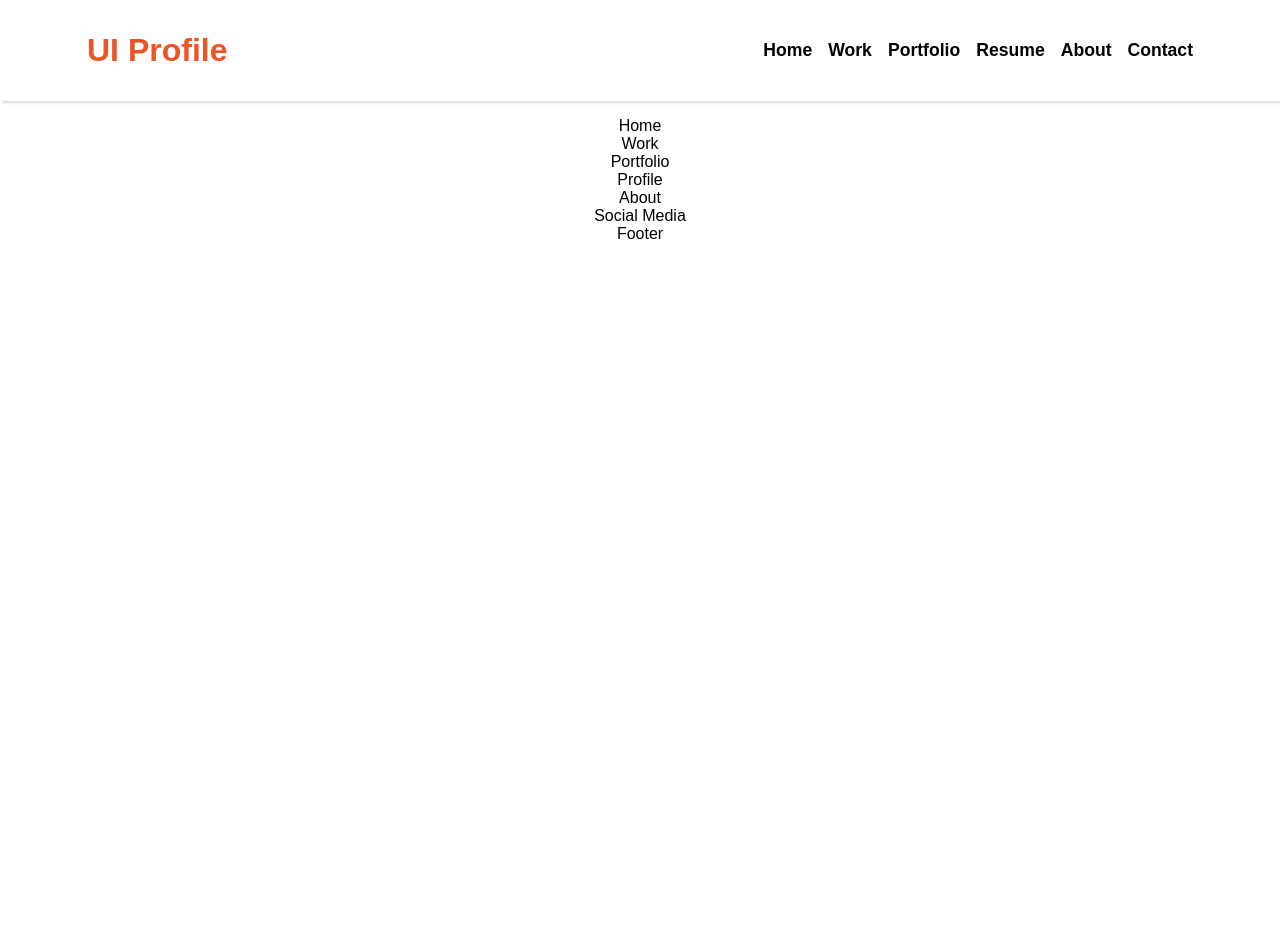
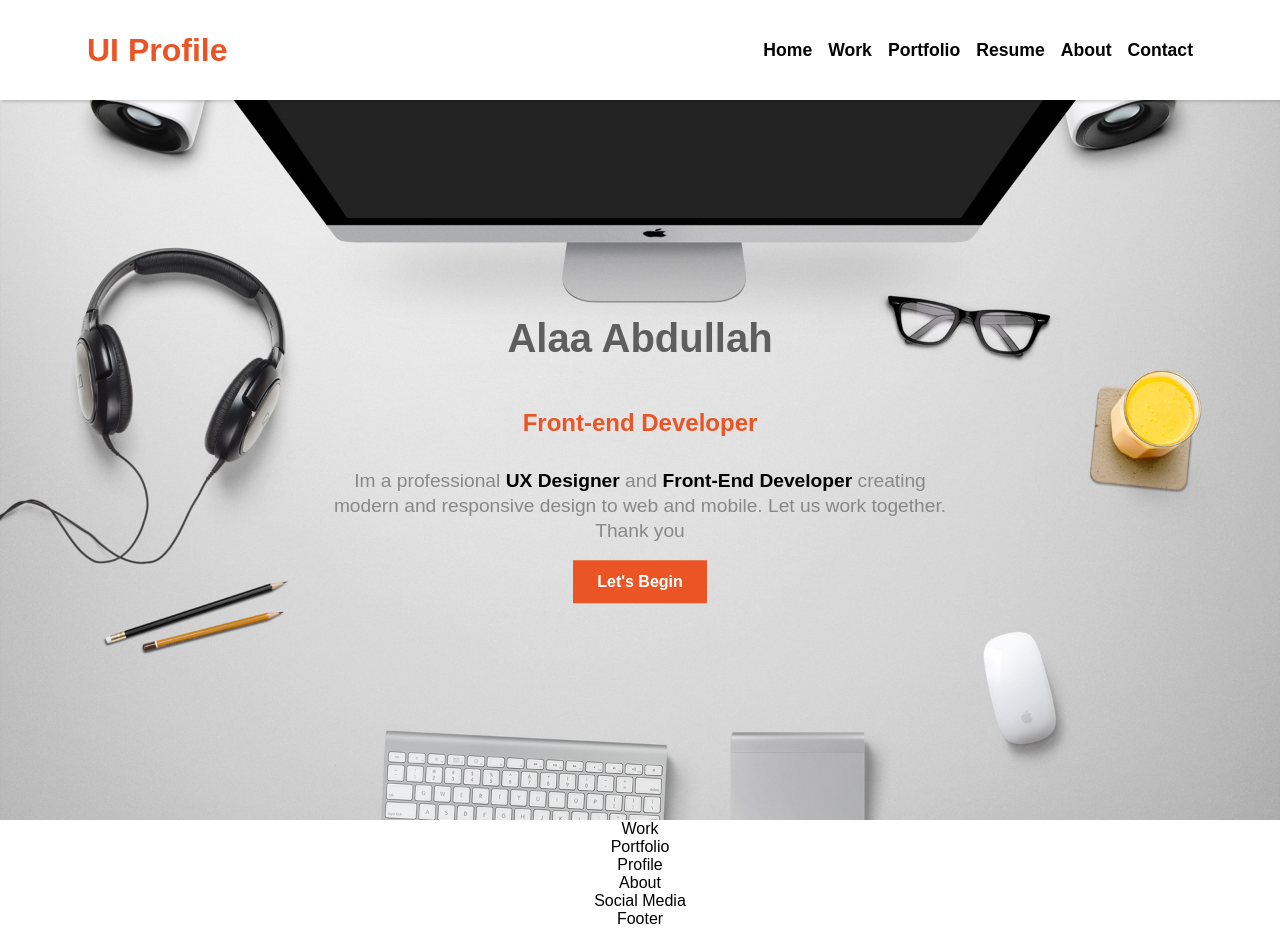
Before and after one commit to alaayasser741/UIPortfolio__Template_react, a React (Create React App) app: page / in a window 1280 px wide. Before the commit the page ends 800 px from the top, so only its background shows below. Built offline with nearby package versions, Linux system fonts and the light colour scheme.

Commit message:
add nav bar style

```diff
--- a/package.json
+++ b/package.json
@@ -9,6 +9,7 @@
     "axios": "^1.3.3",
     "react": "^18.2.0",
     "react-dom": "^18.2.0",
+    "react-icons": "^4.7.1",
     "react-router-dom": "^6.8.1",
     "react-scripts": "5.0.1",
     "styled-components": "^5.3.6",
--- a/src/components/Home/index.jsx
+++ b/src/components/Home/index.jsx
@@ -1,9 +1,19 @@
+/* eslint-disable react/jsx-pascal-case */
 import React from "react";
+import {Home__Section,Home__info,Home__title,Home__span,Home__disc,Home__btn} from'./style.js';
+
 const Home = () => {
     return (
-        <div>
-            Home
-        </div>
+        <Home__Section>
+            <div className="container">
+                <Home__info>
+                <Home__title>Alaa Abdullah</Home__title>
+                <Home__span>Front-end Developer</Home__span>
+                <Home__disc>Im a professional <span>UX Designer </span> and <span>Front-End Developer</span> creating modern and responsive design to web and mobile. Let us work together. Thank you</Home__disc>
+                <Home__btn href="https://www.linkedin.com/in/alaayasser741" target="_blank">Let's Begin</Home__btn>
+                </Home__info>
+            </div>
+        </Home__Section>
     );
 }
 export default Home;
--- /dev/null
+++ b/src/components/Home/style.js
@@ -0,0 +1,47 @@
+import styled from "styled-components";
+export const Home__Section = styled.div`
+  min-height: 90vh;
+  position: relative;
+  background: url('images/home-bg.jpg') center / cover no-repeat;
+  .container {
+    height: 100%;
+  }
+`;
+export const Home__info = styled.div`
+  display: flex;
+  flex-direction: column;
+  position: absolute;
+  gap: 1rem;
+  top: 50%;
+  left: 50%;
+  transform: translate(-50%, -50%);
+`;
+export const Home__title = styled.h2`
+  font-size: 2.5rem;
+  color: #5e5e5e;
+  font-weight: 700;
+  margin-block-end: 2rem;
+`;
+
+export const Home__span = styled.span`
+  font-size: 1.5rem;
+  font-weight: 600;
+  color: #eb5424;
+  margin-block-end: 1rem;
+`;
+export const Home__disc = styled.p`
+  font-size: 1.2rem;
+  color: #888;
+  line-height: 1.3;
+  span {
+    color: #000;
+    font-weight: 600;
+  }
+`;
+export const Home__btn = styled.a`
+  background: #eb5424;
+  color: #fff;
+  padding: 0.8rem 1.5rem;
+  margin-inline: auto;
+  font-weight: 600;
+`;
--- a/src/components/Navbar/index.jsx
+++ b/src/components/Navbar/index.jsx
@@ -1,16 +1,19 @@
 /* eslint-disable react/jsx-pascal-case */
-import React from "react";
+import React,{useRef} from "react";
 import { Link } from 'react-router-dom';
-import {Links__Anchor,Navbar__Links,NavbarSection,Navbar__Content,Navbar__Logo} from'./style.js';
-
+import {Links__Anchor,Navbar__Links,NavbarSection,Navbar__Content,Navbar__Logo,Menu__Icon} from'./style.js';
 
 const Navbar = () => {
+    const navRef = useRef();
+    const showMenu =()=>{
+        navRef.current.classList.toggle("responsive__nav")
+    }
     return (
         <NavbarSection>
             <div className="container">
                 <Navbar__Content>
                     <Navbar__Logo><Link to='/'>UI Profile</Link></Navbar__Logo>
-                    <Navbar__Links>
+                    <Navbar__Links ref={navRef}>
                         <li><Links__Anchor to='/'>Home</Links__Anchor></li>
                         <li><Links__Anchor href="#">Work</Links__Anchor></li>
                         <li><Links__Anchor href="#">Portfolio</Links__Anchor></li>
@@ -18,6 +21,8 @@ const Navbar = () => {
                         <li><Links__Anchor href="#">About</Links__Anchor></li>
                         <li><Links__Anchor to='/Contact'>Contact</Links__Anchor></li>
                     </Navbar__Links>
+
+                    <Menu__Icon onClick={showMenu} width="24" height="24" viewBox="0 0 24 24" fill="none" xmlns="http://www.w3.org/2000/svg"><path d="M22 18.0048C22 18.5544 21.5544 19 21.0048 19H12.9952C12.4456 19 12 18.5544 12 18.0048C12 17.4552 12.4456 17.0096 12.9952 17.0096H21.0048C21.5544 17.0096 22 17.4552 22 18.0048Z" fill="currentColor" /><path d="M22 12.0002C22 12.5499 21.5544 12.9954 21.0048 12.9954H2.99519C2.44556 12.9954 2 12.5499 2 12.0002C2 11.4506 2.44556 11.0051 2.99519 11.0051H21.0048C21.5544 11.0051 22 11.4506 22 12.0002Z" fill="currentColor" /><path d="M21.0048 6.99039C21.5544 6.99039 22 6.54482 22 5.99519C22 5.44556 21.5544 5 21.0048 5H8.99519C8.44556 5 8 5.44556 8 5.99519C8 6.54482 8.44556 6.99039 8.99519 6.99039H21.0048Z" fill="currentColor" /></Menu__Icon>
                 </Navbar__Content>
             </div>
         </NavbarSection>
--- a/src/components/Navbar/style.js
+++ b/src/components/Navbar/style.js
@@ -1,32 +1,94 @@
-import styled from 'styled-components';
-import { Link } from 'react-router-dom';
+import styled from "styled-components";
+import { Link } from "react-router-dom";
 
 export const NavbarSection = styled.div`
   padding-block: 2rem;
   box-shadow: rgba(0, 0, 0, 0.15) 1.95px 1.95px 2.6px;
-margin-block-end:1rem;
-`
+  z-index: 999;
+  height: 100px;
+  position: relative;
+`;
 export const Navbar__Content = styled.div`
-
   display: flex;
   justify-content: space-between;
   align-items: center;
-`
+`;
 export const Navbar__Logo = styled.h1`
-a{
-    color:#eb5424;
+  a {
+    color: #eb5424;
   }
-`
+`;
 export const Navbar__Links = styled.ul`
   display: flex;
-gap:1rem;
+  gap: 1rem;
   align-items: center;
-`
-export const Links__Anchor = (styled.a , styled(Link))`
+  @media (width <768px) {
+    display: none;
+    flex-direction: column;
+    position: absolute;
+    top: 100%;
+    right: 5%;
+    margin-block-start: 1rem;
+    padding-block: 1.5rem;
+    background: #eb5424;
+    padding-inline: 2rem;
+    align-items: start;
+    li{
+      a{
+        color:#fff;
+      }
+    }
+    &:after{
+    content: '';
+    position: absolute;
+    border: 15px solid;
+    border-color: transparent transparent #eb5424 transparent;
+    bottom: 100%;
+    right: 0;
+    }
+    gap:1.3rem;
+    li{
+      position: relative;
+      padding-block-end:.3rem;
+      &:before{
+        content:"";
+        width : 0%;
+        height:3px;
+        background:#fff;
+        position: absolute;
+        top:100%;
+        transition: 0.3s;
+      }
+      &:hover{
+        &:before{
+        width : 100%;
+        }
+      }
+    }
+    a{
+      &:hover{
+        color:#fff;
+      }
+    }
+  }
+
+  }
+`;
+export const Links__Anchor = (styled.a, styled(Link))`
 font-size: 1.1rem;
 font-weight: 600;
 color:#000;
 &:hover{
     color:#eb5424;
 }
-`
+`;
+export const Menu__Icon = styled.svg`
+  display: none;
+  @media (width <768px) {
+    display: block;
+    cursor: pointer;
+    &:hover {
+      color: #eb5424;
+    }
+  }
+`;
--- a/src/index.css
+++ b/src/index.css
@@ -63,14 +63,25 @@ html::-webkit-scrollbar-thumb:hover {
   }
 }
 
+
 /* Large */
 @media (min-width:1200px) {
   .container {
-      width: 1170px;
+    width: 1170px;
   }
 }
 @media (min-width:1500px) {
   .container {
-      width: 1470px;
+    width: 1470px;
   }
 }
+
+
+
+
+
+
+/* --------------------------------- */
+  .responsive__nav{
+    display: flex !important;
+  }
```
Also changed, not shown: 1 other file (tests, documents, lock files or other folders). Lines whose indentation alone changed are shown as unchanged.
